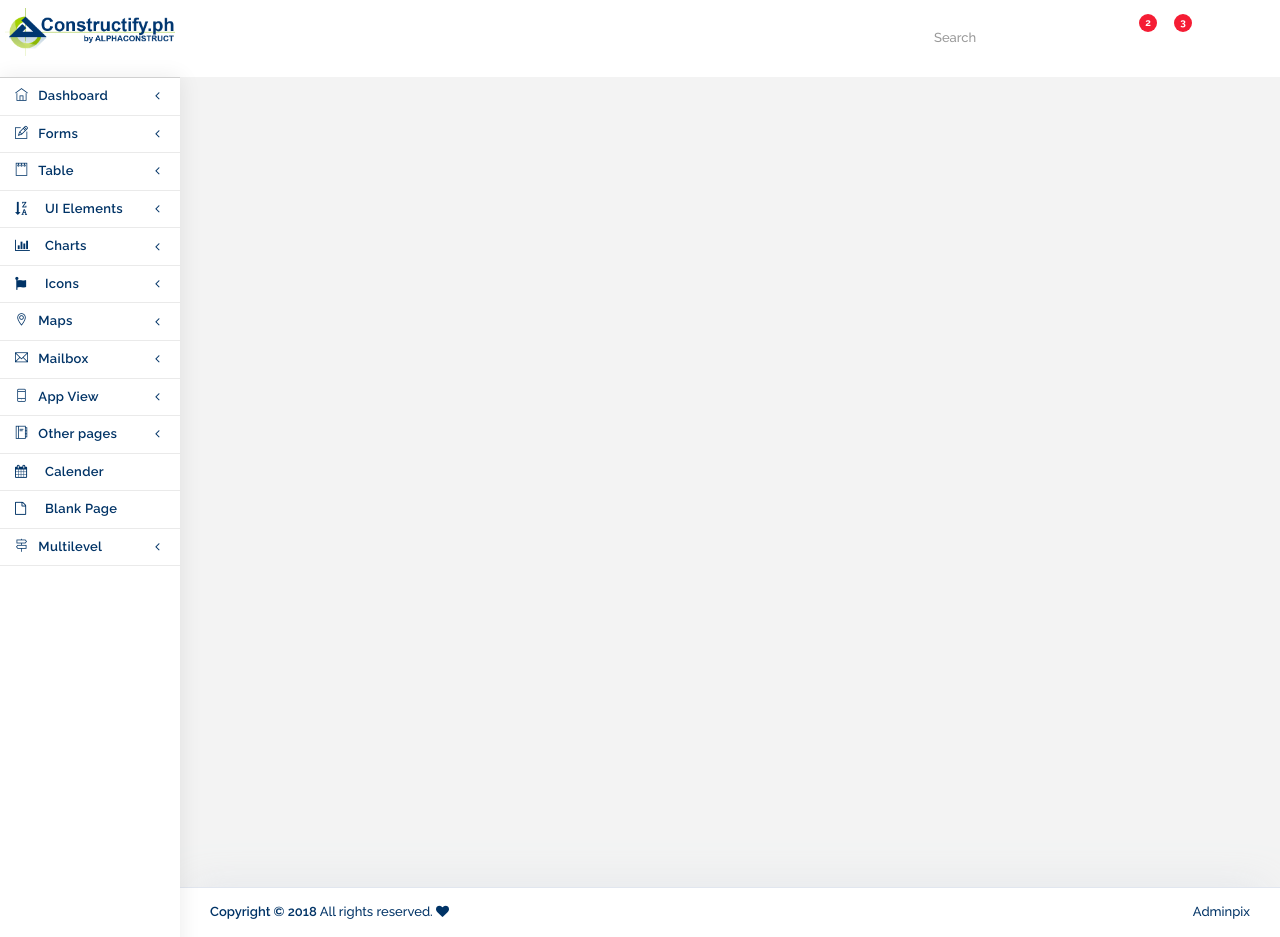
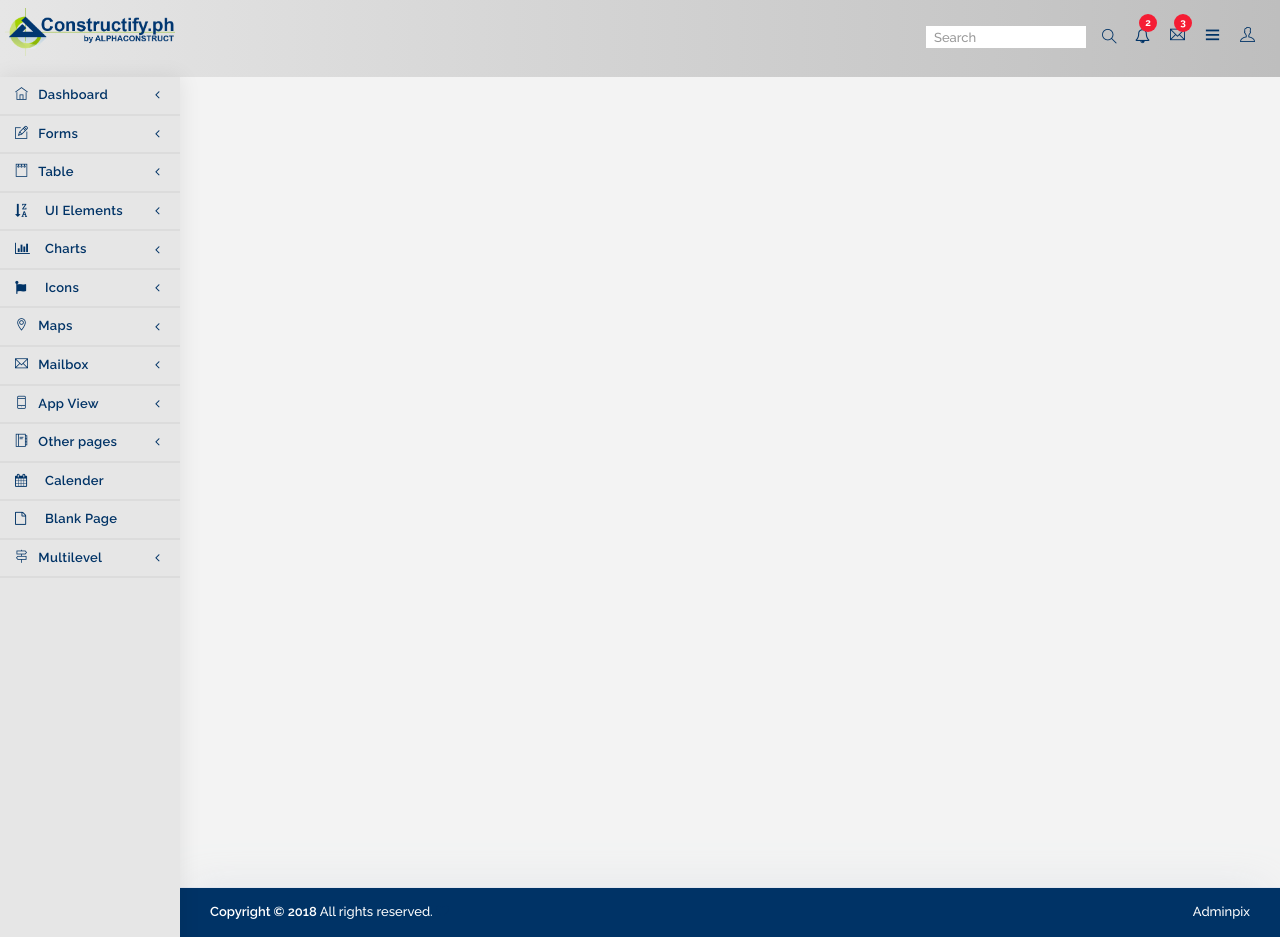
Before and after one commit to juliusfermia/newprojectconstructify, a PHP site: page / in a window 1280 px wide. Run offline with PHP 8.4, Linux system fonts and the light colour scheme.

Commit message:
change style

```diff
--- a/assets/dist/css/style.css
+++ b/assets/dist/css/style.css
@@ -43,7 +43,7 @@ body{
 	color: #003366; /*JMF #374767*/
 	font-weight: 500;
 	font-size: 13px;
-	background: rgb(250,250,250);
+	background: rgb(128, 128, 128);
 	font-family: 'Raleway', sans-serif;
 }
 
@@ -120,9 +120,9 @@ code{
 	padding: 0 30px 30px;
 }
 .main-footer {
-	background: #fff;
+	background: #003366; /*JMF fff*/
 	padding: 15px 30px;
-	color: #003366; /*JMF 444*/
+	color: #fff; /*JMF 444*/
 	-webkit-box-shadow: -2px -8px 41px -14px rgba(202,210,222,.61);
 	-moz-box-shadow: -2px -8px 41px -14px rgba(202,210,222,.61);
 	box-shadow: -2px -8px 41px -14px rgba(202,210,222,.61);
@@ -140,7 +140,7 @@ code{
 	top: 0;
 	right: 0;
 	left: 0;
-	background: #fff;  /*JMF #10595f*/
+	background: linear-gradient(-90deg, rgb(190,190,190), rgb(230, 230, 230));  /*JMF #10595f*/
 }
 
 .fixed .content-wrapper,
@@ -434,7 +434,7 @@ a:focus {
 	position: relative;
 	max-height: 120px;
 	z-index: 1030;
-	background: #fff; /*JMF #10595f*/
+	background: transparent; /*JMF #10595f*/
 }
 
 .main-header .navbar{
@@ -533,7 +533,7 @@ a:focus {
 	width: 180px;
 	font-weight: 300;
 	overflow: hidden;
-	background: #fff; /*JMF #025d65 */
+	background: transparent; /*JMF #025d65 */
 	padding-left: 0;
 	color: #003366; /*JMF #fff */
 	-webkit-transition: width 0.1s ease-in-out;
@@ -710,10 +710,11 @@ a:focus {
 	padding: 8px 10px;
 	position: relative;
 }
-.navbar-custom-menu .navbar-nav > li > a > i {
-	color: #fff;
+.navbar-custom-menu .navbar-nav > li > a, button > i {
+	color: #003366; /*JMF fff*/
 	font-size: 15px;
 }
+
 
 @media (max-width: 991px) {
 	.header-title .breadcrumb {
@@ -781,13 +782,13 @@ a:focus {
 	margin-top: 77px;
 	min-height: 100%;
 	width: 180px;
-	z-index: 810;
+	z-index: 0;
 	-webkit-transition: -webkit-transform 0.3s ease-in-out, width 0.3s ease-in-out;
 	-webkit-transition: width 0.3s ease-in-out, -webkit-transform 0.3s ease-in-out;
 	transition: width 0.3s ease-in-out, -webkit-transform 0.3s ease-in-out;
 	transition: transform 0.3s ease-in-out, width 0.3s ease-in-out;
 	transition: transform 0.3s ease-in-out, width 0.3s ease-in-out, -webkit-transform 0.3s ease-in-out;
-	background: #fff;
+	background: rgb(230, 230, 230);
 	box-shadow: 1px 0px 20px rgba(0, 0, 0, 0.08);
 }
 
@@ -833,16 +834,16 @@ a:focus {
 	margin: 0;
 	padding: 0;
 	position: relative;
-	border-bottom: 1px solid #eaeaea;
+	border-bottom: 2px solid #83838318;/*JMF eaeaea*/
 }
 .sidebar-menu li:first-child {
-	border-top: 1px solid #d0d0d0;
+	border-top: none; /*JMF 2px 77787c*/
 }
 
 .sidebar-menu > li > a {
 	display: block;
 	color: #003366; /*JMF 6a6c6f*/
-	position: relative;
+
 	font-size: 13px;
 	font-weight: 600;
 	letter-spacing: 0.3px;
@@ -915,7 +916,7 @@ a:focus {
 	padding: 10px 10px 10px 35px;
 	font-size: 13px;
 	font-weight: 600;
-	background: #fff;
+	background: rgb(208, 231, 202);
 }
 .sidebar-menu .treeview-menu li .treeview-menu li a {
 	padding-left: 50px;
@@ -954,13 +955,13 @@ a:focus {
 	.sidebar-mini.sidebar-collapse .right-side,
 	.sidebar-mini.sidebar-collapse .main-footer {
 		margin-left: 50px !important;
-		z-index: 840;
+		z-index: 0;
 	}
 	.sidebar-mini.sidebar-collapse .main-sidebar {
 		-webkit-transform: translate(0, 0);
 		transform: translate(0, 0);
 		width: 50px !important;
-		z-index: 850;
+		z-index: 0;
 	}
 	.sidebar-mini.sidebar-collapse .sidebar-menu > li {
 		position: relative;
@@ -1073,7 +1074,7 @@ a:focus {
 	position: absolute;
 	top: -7px;
 	left: 155px;
-	z-index: 10;
+	z-index: 99999;
 }
 .dropdown-settings .dropdown-menu::before {
 	left: 140px;
@@ -1113,7 +1114,7 @@ a:focus {
 .dropdown-settings > .dropdown-menu.notification-box {left: -210px; top: 54px;}
 .dropdown-settings > .dropdown-menu.msg_box {
 	left: -230px;
-	width: 300px;
+	width: 270px;
 	top: 54px;
 }
 
@@ -1124,7 +1125,7 @@ a:focus {
 		background: #fff;
 		box-shadow: 0 0 0 1px rgba(53, 54, 60, 0.1), 0 2px 6px 1px rgba(0, 0, 0, 0.5);
 		-webkit-box-shadow: 0 0 0 1px rgba(53, 54, 60, 0.1), 0 2px 6px 1px rgba(0, 0, 0, 0.5);
-		z-index: 2;
+		z-index: 99999;
 	}
 	.dropdown-settings > .dropdown-menu.msg_box{
 		left: -180px;
@@ -1183,9 +1184,10 @@ small, .small {
 	padding: 0;
 }
 .navbar-form .form-control {
+	color: #003366; /*JMF*/
 	border: 0;
 	width: 160px !important;
-	-webkit-transition: width .2s;
+	-webkit-transition: width 0.2s;
 	height: 22px;
 	border-radius: 0px;
 	font-size: 13px;
@@ -1193,7 +1195,7 @@ small, .small {
 	box-shadow: none;
 }
 .navbar-form .form-control:focus{
-	width:180px !important;
+	width:250px !important;
 	-webkit-box-shadow: none;
 	box-shadow: none;
 }
@@ -1597,7 +1599,7 @@ small, .small {
 	top: 0px;
 	width: 100%;
 	height: 100%;
-	z-index: 9999;
+	z-index: 0;
 	background-color: #ffffff;
 	background-position: center center;
 	background-repeat: no-repeat;
--- a/header.php
+++ b/header.php
@@ -197,7 +197,7 @@
 									</div>
 									<div class="message-footer">
 										<a href="#">see all messages<i class="fa fa-long-arrow-right"></i></a>
-									 </div>
+									</div>
 								</div>
 							</li>
 							<li class="dropdown dropdown-settings">
--- a/index.php
+++ b/index.php
@@ -6,8 +6,8 @@
 		<meta http-equiv="X-UA-Compatible" content="IE=edge">
 		<meta name="viewport" content="width=device-width, initial-scale=1">
 		<!-- The above 3 meta tags *must* come first in the head; any other head content must come *after* these tags -->
-		<title>Adminpix</title>
-		<link rel="shortcut icon" href="assets/dist/img/favicon.png" type="image/x-icon">
+		<title>Constructify.ph</title>
+		<link rel="shortcut icon" href="assets/dist/img/favicon.ico" type="image/x-icon">
 		<script src="assets/plugins/ajax.googleapis.com/webfont.js"></script>
 		<script>
 			WebFont.load({
```
